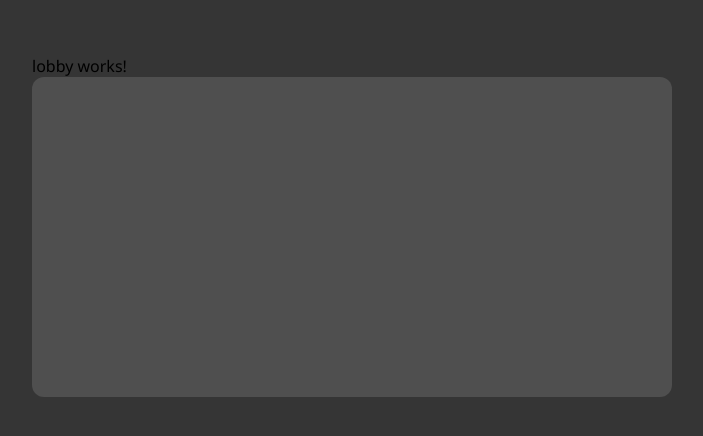
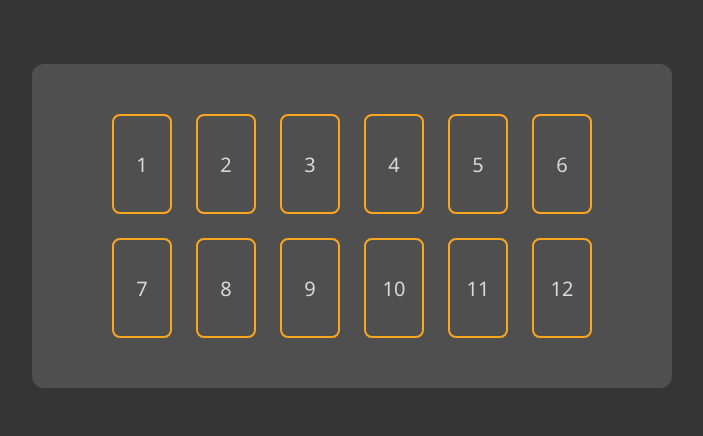
Before and after one commit to MariBelniok/planning-poker-ui, an Angular app: page /lobby in a window 1280 px wide. Shown: the part 174-610 px from the top of the page, without its empty margins (288-991 px from the left). Built offline with nearby package versions, Linux system fonts and the light colour scheme.

Commit message:
ADD: card component

```diff
--- a/src/app/lobby/lobby.component.html
+++ b/src/app/lobby/lobby.component.html
@@ -1,3 +1 @@
-<p>lobby works!</p>
-
 <app-board></app-board>
--- a/src/app/shared/components/board/board.component.html
+++ b/src/app/shared/components/board/board.component.html
@@ -1 +1,8 @@
-<div></div>
+<div>
+  <app-card
+    *ngFor="let item of [1, 2, 3, 4, 5, 6, 7, 8, 9, 10, 11, 12]"
+    [content]="item"
+    [selected]="(selectedCard$ | async) === item"
+    (click)="selectedCard$.next(item)"
+  ></app-card>
+</div>
--- a/src/app/shared/components/board/board.component.scss
+++ b/src/app/shared/components/board/board.component.scss
@@ -1,11 +1,15 @@
 @use '../../styles/colors.scss' as *;
+@use '../../styles/mixins.scss' as *;
 
 div {
   background-color: $gray600;
 
   padding: 50px;
-  min-width: 40em;
+  width: 40em;
   min-height: 20em;
 
   border-radius: 12px;
+
+  @include flex(row, center, center, wrap);
+  gap: 24px;
 }
--- a/src/app/shared/components/board/board.component.ts
+++ b/src/app/shared/components/board/board.component.ts
@@ -1,10 +1,12 @@
-import { Component } from '@angular/core';
+import { ChangeDetectionStrategy, Component } from '@angular/core';
+import { BehaviorSubject } from 'rxjs';
 
 @Component({
   selector: 'app-board',
   templateUrl: './board.component.html',
-  styleUrl: './board.component.scss'
+  styleUrl: './board.component.scss',
+  changeDetection: ChangeDetectionStrategy.OnPush,
 })
 export class BoardComponent {
-
+  public selectedCard$ = new BehaviorSubject(undefined);
 }
--- /dev/null
+++ b/src/app/shared/components/card/card.component.html
@@ -0,0 +1,3 @@
+<div [class.selected]="selected">
+  {{ content }}
+</div>
--- /dev/null
+++ b/src/app/shared/components/card/card.component.scss
@@ -0,0 +1,23 @@
+@use '../../styles/colors.scss' as *;
+@use '../../styles/mixins.scss' as *;
+
+div {
+  @include flex(row, center, center);
+
+  border: 2px solid $orange;
+  border-radius: 8px;
+
+  width: 60px;
+  height: 100px;
+
+  color: $gray200;
+  font-size: 20px;
+
+  cursor: pointer;
+  transition: all .2s;
+
+  &.selected, &:hover {
+    background-color: $orange;
+    color: $gray800;
+  }
+}
--- /dev/null
+++ b/src/app/shared/components/card/card.component.ts
@@ -0,0 +1,15 @@
+import { ChangeDetectionStrategy, Component, Input } from '@angular/core';
+
+@Component({
+  selector: 'app-card',
+  templateUrl: './card.component.html',
+  styleUrl: './card.component.scss',
+  changeDetection: ChangeDetectionStrategy.OnPush,
+})
+export class CardComponent {
+  @Input()
+  content = 0;
+
+  @Input()
+  public selected = false;
+}
--- a/src/app/shared/components/components.module.ts
+++ b/src/app/shared/components/components.module.ts
@@ -1,9 +1,11 @@
 import { NgModule } from '@angular/core';
 import { BoardComponent } from './board/board.component';
 import { CommonModule } from '@angular/common';
+import { CardComponent } from './card/card.component';
 
 const components = [
   BoardComponent,
+  CardComponent,
 ];
 
 @NgModule({
--- /dev/null
+++ b/src/app/shared/styles/mixins.scss
@@ -0,0 +1,7 @@
+@mixin flex($direction: row, $justify: center, $align: center, $wrap: nowrap) {
+  display: flex;
+  flex-direction: $direction;
+  flex-wrap: $wrap;
+  justify-content: $justify;
+  align-items: $align;
+}
```
Also changed, not shown: 1 other file (tests, documents, lock files or other folders).
